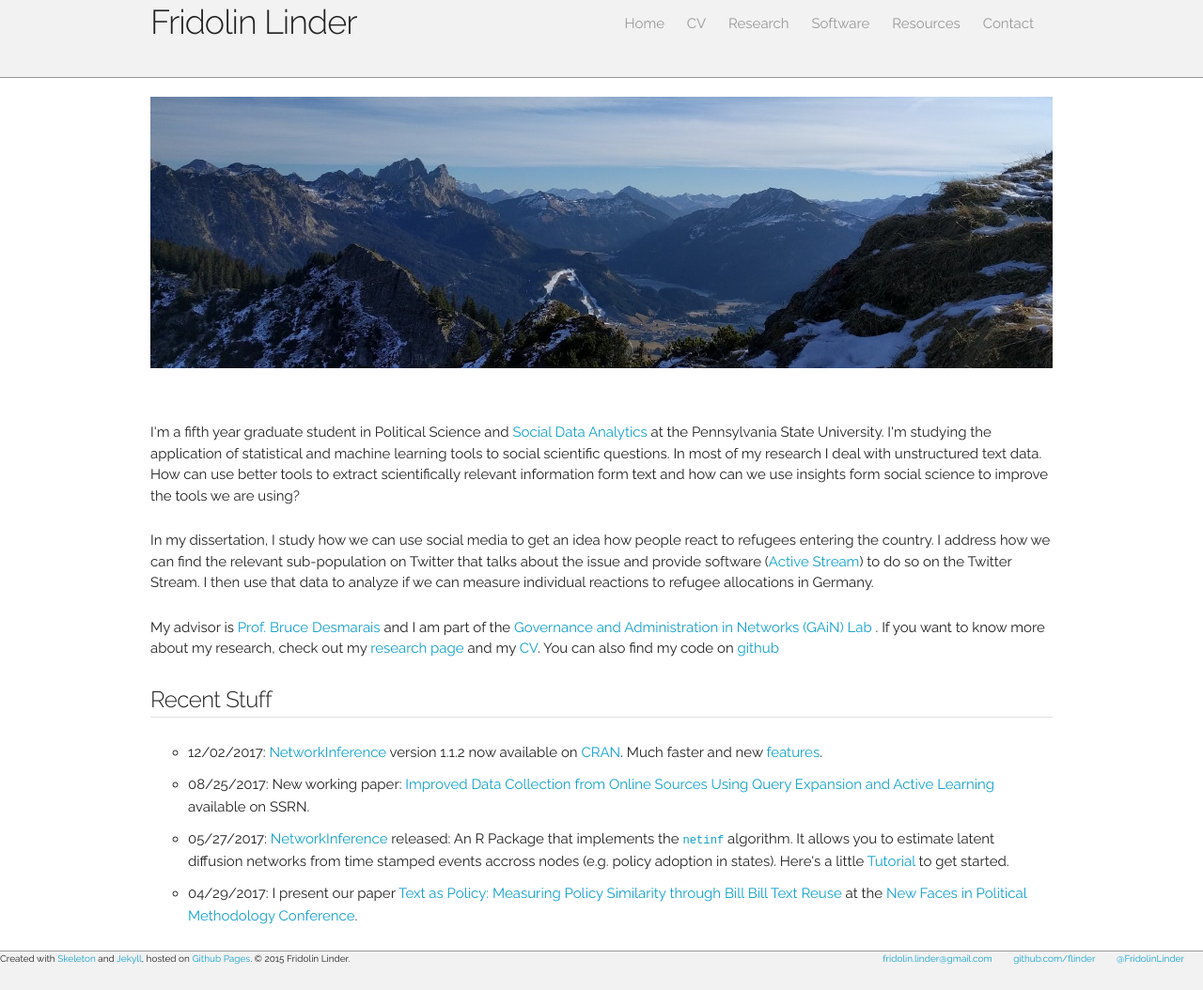
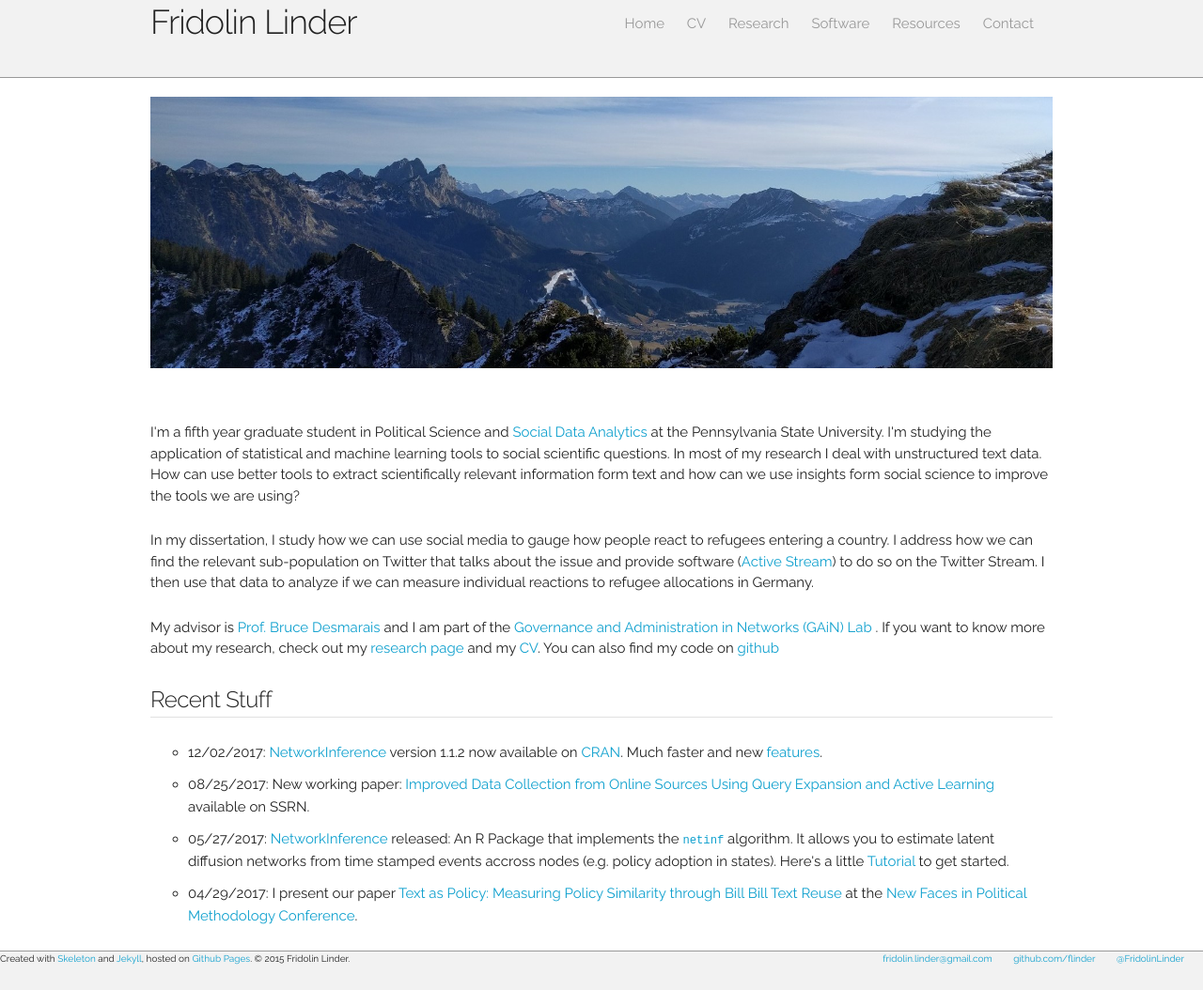
Before and after one commit to flinder/flinder.github.io, a Jekyll site: the page built from index.html, in a window 1280 px wide. Shown: the whole page at 94% size. Built offline with Jekyll 4.4.1, drawn with Linux system fonts in a browser that asks for light colours.

Commit message:
fix typo

```diff
--- a/index.html
+++ b/index.html
@@ -17,8 +17,8 @@ title: Fridolin Linder
     insights form social science to improve the tools we are using?<p>
 
 
-    <p>In my dissertation, I study how we can use social media to get an idea how
-    people react to refugees entering the country. I address how we can find the relevant
+    <p>In my dissertation, I study how we can use social media to gauge how
+    people react to refugees entering a country. I address how we can find the relevant
     sub-population on Twitter that talks about the issue and provide software
     (<a href="">Active Stream</a>) to do so on the Twitter Stream. I then use that
     data to analyze if we can measure individual reactions to refugee allocations in
```
